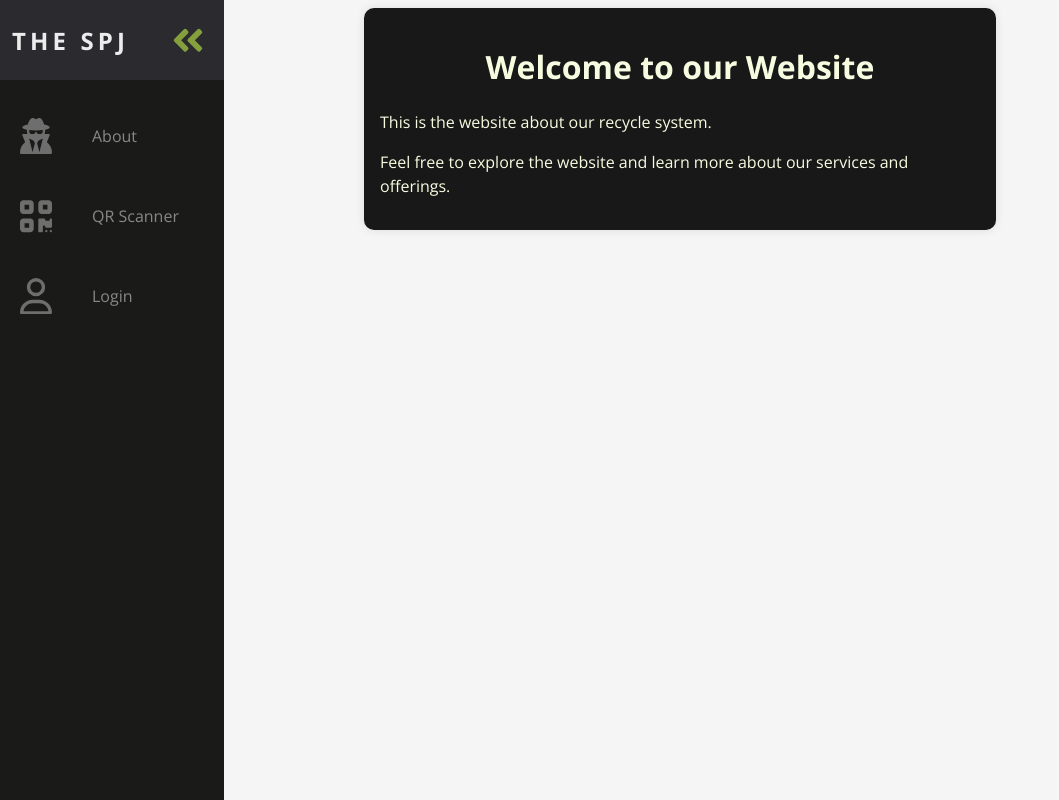
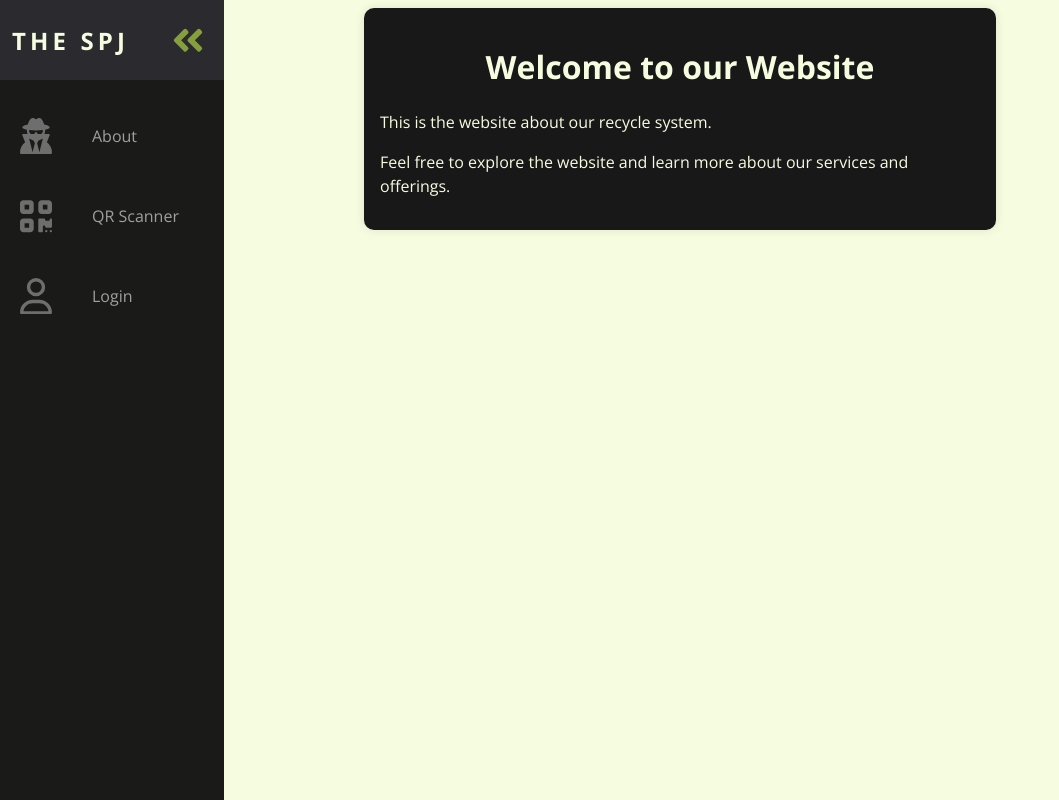
Before and after one commit to medex256/BinDesignWebApp, a Flask app: page / in a window 1280 px wide. Shown: the whole page, without its empty margins (0-1059 px from the left). Run offline with Flask 3, Linux system fonts and the light colour scheme.

Commit message:
undo uglyness

```diff
--- a/static/style.css
+++ b/static/style.css
@@ -1,8 +1,8 @@
 :root {
     font-size: 1rem;
     font-family: 'Open Sans';
-    --text-primary: #b6b6b6;
-    --text-secondary: #ececec;
+    --text-primary: #d6dcaf;
+    --text-secondary: #f6fcdf;
     --bg-primary: #1a1a19;
     --bg-secondary: #2a2a2f;
     --transition-speed: 600ms;
@@ -11,7 +11,7 @@
 
   body {
     color: #f6fcdf;
-    background-color: whitesmoke;
+    background-color: #f6fcdf;
     margin: 0;
     padding: 0;
   }
```
